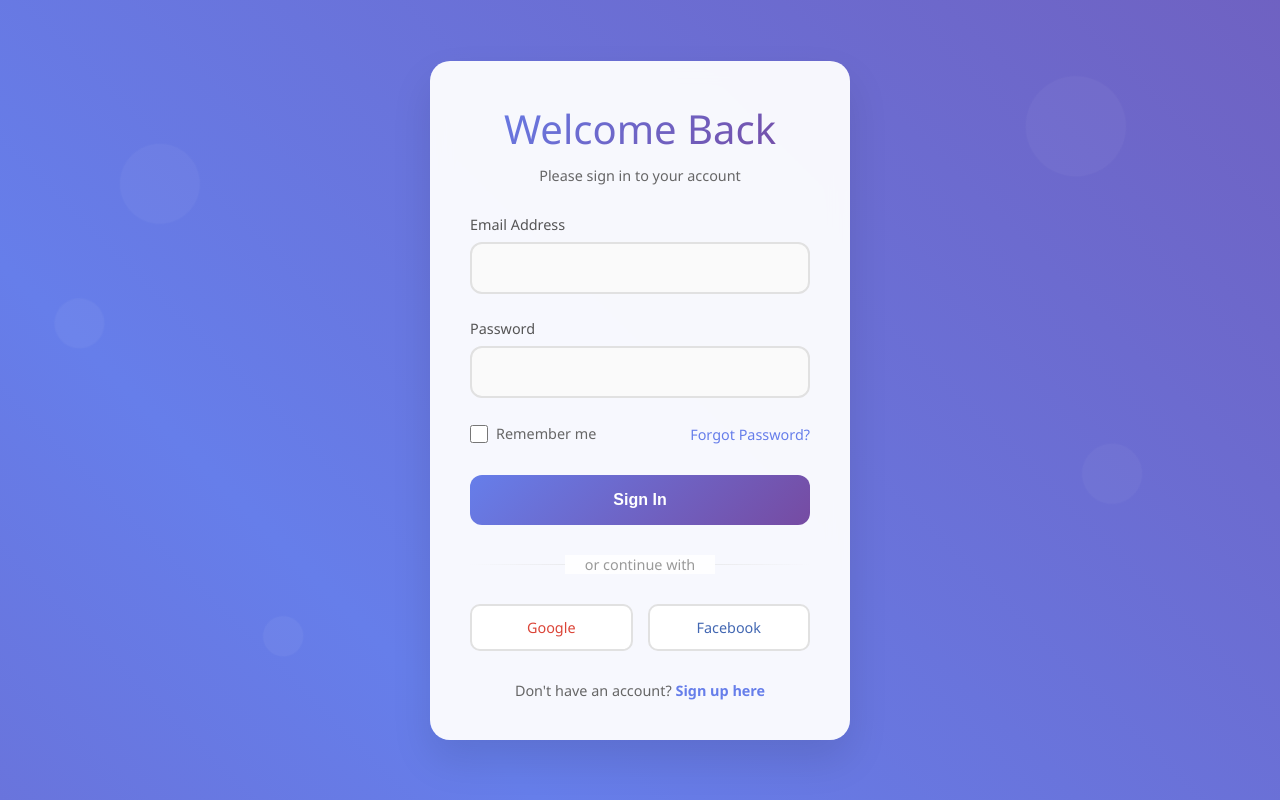
After one commit to Impranjal/blog-fastapi, a Python web app: template blog/template/login.html in a window 1280 px wide. The commit adds this page. Run offline with Jinja, Linux system fonts and the light colour scheme; the template is opened without the code that fills it, so the values that code supplies are empty.

Commit message:
Addition of the login page

```diff
--- a/blog/router/router.py
+++ b/blog/router/router.py
@@ -35,8 +35,7 @@ async def submit_post(request: Request,title:str=Form(),id:int=Form(),content:st
     )
     return templates.TemplateResponse("base.html", {
         "request": request,
-        "blog_post":blog_post,
-        "message": "Blog post created successfully!"
+        "blog_post":blog_post
     })
 
 @router.post('/comment_data/{id}')
--- a/blog/template/landing.html
+++ b/blog/template/landing.html
@@ -593,6 +593,7 @@
                 <li><a href="#home" class="nav-link">Home</a></li>
                 <li><a href="#about" class="nav-link">About</a></li>
                 <li><a href="#blog" class="nav-link">Blog</a></li>
+                <li><a href="/user" class="nav-link">Login/Register</a></li>
                 <li><a href="#contact" class="nav-link">Contact</a></li>
             </ul>
         </div>
--- /dev/null
+++ b/blog/template/login.html
@@ -0,0 +1,478 @@
+<!DOCTYPE html>
+<html lang="en">
+<head>
+    <meta charset="UTF-8">
+    <meta name="viewport" content="width=device-width, initial-scale=1.0">
+    <title>Login - Welcome Back</title>
+    <style>
+        * {
+            margin: 0;
+            padding: 0;
+            box-sizing: border-box;
+        }
+
+        body {
+            font-family: 'Segoe UI', Tahoma, Geneva, Verdana, sans-serif;
+            background: linear-gradient(135deg, #667eea 0%, #764ba2 100%);
+            min-height: 100vh;
+            display: flex;
+            align-items: center;
+            justify-content: center;
+            padding: 20px;
+        }
+
+        .login-container {
+            background: rgba(255, 255, 255, 0.95);
+            backdrop-filter: blur(10px);
+            border-radius: 20px;
+            box-shadow: 0 20px 40px rgba(0, 0, 0, 0.1);
+            padding: 40px;
+            width: 100%;
+            max-width: 420px;
+            animation: slideIn 0.8s ease-out;
+        }
+
+        @keyframes slideIn {
+            from {
+                transform: translateY(30px);
+                opacity: 0;
+            }
+            to {
+                transform: translateY(0);
+                opacity: 1;
+            }
+        }
+
+        .logo {
+            text-align: center;
+            margin-bottom: 30px;
+        }
+
+        .logo h1 {
+            color: #333;
+            font-size: 2.5rem;
+            font-weight: 300;
+            margin-bottom: 10px;
+            background: linear-gradient(135deg, #667eea 0%, #764ba2 100%);
+            -webkit-background-clip: text;
+            -webkit-text-fill-color: transparent;
+            background-clip: text;
+        }
+
+        .logo p {
+            color: #666;
+            font-size: 0.9rem;
+        }
+
+        .form-group {
+            margin-bottom: 25px;
+            position: relative;
+        }
+
+        .form-group label {
+            display: block;
+            margin-bottom: 8px;
+            color: #555;
+            font-weight: 500;
+            font-size: 0.9rem;
+        }
+
+        .form-group input {
+            width: 100%;
+            padding: 15px 20px;
+            border: 2px solid #e1e1e1;
+            border-radius: 12px;
+            font-size: 16px;
+            transition: all 0.3s ease;
+            background: #fafafa;
+        }
+
+        .form-group input:focus {
+            outline: none;
+            border-color: #667eea;
+            background: white;
+            transform: translateY(-2px);
+            box-shadow: 0 10px 20px rgba(102, 126, 234, 0.15);
+        }
+
+        .form-group input:hover {
+            border-color: #ccc;
+            transform: translateY(-1px);
+        }
+
+        .form-options {
+            display: flex;
+            justify-content: space-between;
+            align-items: center;
+            margin-bottom: 30px;
+        }
+
+        .remember-me {
+            display: flex;
+            align-items: center;
+            gap: 8px;
+        }
+
+        .remember-me input[type="checkbox"] {
+            width: 18px;
+            height: 18px;
+            accent-color: #667eea;
+        }
+
+        .remember-me label {
+            margin: 0;
+            font-size: 0.9rem;
+            color: #666;
+            cursor: pointer;
+        }
+
+        .forgot-password a {
+            color: #667eea;
+            text-decoration: none;
+            font-size: 0.9rem;
+            transition: all 0.3s ease;
+        }
+
+        .forgot-password a:hover {
+            color: #5a67d8;
+            text-decoration: underline;
+            transform: translateY(-1px);
+        }
+
+        .login-btn {
+            width: 100%;
+            background: linear-gradient(135deg, #667eea 0%, #764ba2 100%);
+            color: white;
+            border: none;
+            padding: 16px;
+            border-radius: 12px;
+            font-size: 16px;
+            font-weight: 600;
+            cursor: pointer;
+            transition: all 0.3s ease;
+            position: relative;
+            overflow: hidden;
+        }
+
+        .login-btn:hover {
+            transform: translateY(-3px);
+            box-shadow: 0 15px 35px rgba(102, 126, 234, 0.4);
+        }
+
+        .login-btn:active {
+            transform: translateY(-1px);
+            box-shadow: 0 8px 20px rgba(102, 126, 234, 0.3);
+        }
+
+        .login-btn::before {
+            content: '';
+            position: absolute;
+            top: 0;
+            left: -100%;
+            width: 100%;
+            height: 100%;
+            background: linear-gradient(90deg, transparent, rgba(255,255,255,0.2), transparent);
+            transition: left 0.6s ease;
+        }
+
+        .login-btn:hover::before {
+            left: 100%;
+        }
+
+        .divider {
+            text-align: center;
+            margin: 30px 0;
+            position: relative;
+            color: #999;
+            font-size: 0.9rem;
+        }
+
+        .divider::before {
+            content: '';
+            position: absolute;
+            top: 50%;
+            left: 0;
+            right: 0;
+            height: 1px;
+            background: linear-gradient(90deg, transparent, #e1e1e1, transparent);
+            z-index: 1;
+        }
+
+        .divider span {
+            background: rgba(255, 255, 255, 0.95);
+            padding: 0 20px;
+            position: relative;
+            z-index: 2;
+        }
+
+        .social-login {
+            display: flex;
+            gap: 15px;
+            margin-bottom: 30px;
+        }
+
+        .social-btn {
+            flex: 1;
+            padding: 12px;
+            border: 2px solid #e1e1e1;
+            border-radius: 10px;
+            background: white;
+            cursor: pointer;
+            transition: all 0.3s ease;
+            display: flex;
+            align-items: center;
+            justify-content: center;
+            font-size: 0.9rem;
+            font-weight: 500;
+            text-decoration: none;
+        }
+
+        .social-btn:hover {
+            border-color: #ccc;
+            transform: translateY(-2px);
+            box-shadow: 0 8px 25px rgba(0, 0, 0, 0.1);
+        }
+
+        .social-btn:active {
+            transform: translateY(0);
+        }
+
+        .social-btn.google {
+            color: #db4437;
+        }
+
+        .social-btn.google:hover {
+            background: #db4437;
+            color: white;
+            border-color: #db4437;
+        }
+
+        .social-btn.facebook {
+            color: #4267b2;
+        }
+
+        .social-btn.facebook:hover {
+            background: #4267b2;
+            color: white;
+            border-color: #4267b2;
+        }
+
+        .signup-link {
+            text-align: center;
+            color: #666;
+            font-size: 0.9rem;
+        }
+
+        .signup-link a {
+            color: #667eea;
+            text-decoration: none;
+            font-weight: 600;
+            transition: all 0.3s ease;
+        }
+
+        .signup-link a:hover {
+            color: #5a67d8;
+            text-decoration: underline;
+            transform: translateY(-1px);
+        }
+
+        @media (max-width: 480px) {
+            .login-container {
+                padding: 30px 25px;
+                margin: 10px;
+            }
+
+            .logo h1 {
+                font-size: 2rem;
+            }
+
+            .form-options {
+                flex-direction: column;
+                gap: 15px;
+                align-items: flex-start;
+            }
+
+            .social-login {
+                flex-direction: column;
+            }
+        }
+
+        .floating-shapes {
+            position: fixed;
+            top: 0;
+            left: 0;
+            width: 100%;
+            height: 100%;
+            pointer-events: none;
+            z-index: -1;
+            overflow: hidden;
+        }
+
+        .shape {
+            position: absolute;
+            background: rgba(255, 255, 255, 0.1);
+            border-radius: 50%;
+            animation: float 8s ease-in-out infinite;
+        }
+
+        .shape:nth-child(1) {
+            width: 80px;
+            height: 80px;
+            top: 20%;
+            left: 10%;
+            animation-delay: 0s;
+        }
+
+        .shape:nth-child(2) {
+            width: 60px;
+            height: 60px;
+            top: 60%;
+            left: 85%;
+            animation-delay: 2s;
+        }
+
+        .shape:nth-child(3) {
+            width: 40px;
+            height: 40px;
+            top: 80%;
+            left: 20%;
+            animation-delay: 4s;
+        }
+
+        .shape:nth-child(4) {
+            width: 100px;
+            height: 100px;
+            top: 10%;
+            left: 80%;
+            animation-delay: 6s;
+        }
+
+        .shape:nth-child(5) {
+            width: 50px;
+            height: 50px;
+            top: 40%;
+            left: 5%;
+            animation-delay: 1s;
+        }
+
+        @keyframes float {
+            0%, 100% {
+                transform: translateY(0px) translateX(0px) rotate(0deg);
+                opacity: 0.3;
+            }
+            25% {
+                transform: translateY(-20px) translateX(10px) rotate(90deg);
+                opacity: 0.5;
+            }
+            50% {
+                transform: translateY(-40px) translateX(-5px) rotate(180deg);
+                opacity: 0.3;
+            }
+            75% {
+                transform: translateY(-20px) translateX(-10px) rotate(270deg);
+                opacity: 0.4;
+            }
+        }
+
+        /* Enhanced focus styles for better accessibility */
+        .form-group input:focus-visible {
+            outline: 3px solid rgba(102, 126, 234, 0.3);
+            outline-offset: 2px;
+        }
+
+        .login-btn:focus-visible,
+        .social-btn:focus-visible {
+            outline: 3px solid rgba(102, 126, 234, 0.3);
+            outline-offset: 2px;
+        }
+
+        /* Subtle pulse animation for the login button */
+        @keyframes pulse {
+            0% { box-shadow: 0 0 0 0 rgba(102, 126, 234, 0.4); }
+            70% { box-shadow: 0 0 0 10px rgba(102, 126, 234, 0); }
+            100% { box-shadow: 0 0 0 0 rgba(102, 126, 234, 0); }
+        }
+
+        .login-btn:focus {
+            animation: pulse 2s infinite;
+        }
+
+        /* Smooth gradient animation for background */
+        body::before {
+            content: '';
+            position: fixed;
+            top: 0;
+            left: 0;
+            width: 100%;
+            height: 100%;
+            background: linear-gradient(45deg, #667eea, #764ba2, #667eea, #764ba2);
+            background-size: 400% 400%;
+            animation: gradientShift 15s ease infinite;
+            z-index: -2;
+        }
+
+        @keyframes gradientShift {
+            0% { background-position: 0% 50%; }
+            50% { background-position: 100% 50%; }
+            100% { background-position: 0% 50%; }
+        }
+    </style>
+</head>
+<body>
+    <div class="floating-shapes">
+        <div class="shape"></div>
+        <div class="shape"></div>
+        <div class="shape"></div>
+        <div class="shape"></div>
+        <div class="shape"></div>
+    </div>
+
+    <div class="login-container">
+        <div class="logo">
+            <h1>Welcome Back</h1>
+            <p>Please sign in to your account</p>
+        </div>
+
+        <form action="/login" method="POST">
+            <div class="form-group">
+                <label for="email">Email Address</label>
+                <input type="email" id="email" name="email" required>
+            </div>
+
+            <div class="form-group">
+                <label for="password">Password</label>
+                <input type="password" id="password" name="password" required>
+            </div>
+
+            <div class="form-options">
+                <div class="remember-me">
+                    <input type="checkbox" id="remember" name="remember">
+                    <label for="remember">Remember me</label>
+                </div>
+                <div class="forgot-password">
+                    <a href="/forgot-password">Forgot Password?</a>
+                </div>
+            </div>
+
+            <button type="submit" class="login-btn">Sign In</button>
+        </form>
+
+        <div class="divider">
+            <span>or continue with</span>
+        </div>
+
+        <div class="social-login">
+            <a href="/auth/google" class="social-btn google">
+                Google
+            </a>
+            <a href="/auth/facebook" class="social-btn facebook">
+                Facebook
+            </a>
+        </div>
+
+        <div class="signup-link">
+            Don't have an account? <a href="/signup">Sign up here</a>
+        </div>
+    </div>
+</body>
+</html>
```
Also changed, not shown: blog/database/models.py (+15 -2 lines), blog/router/user.py (+8 -2 lines), blog/blogs_app.db.
